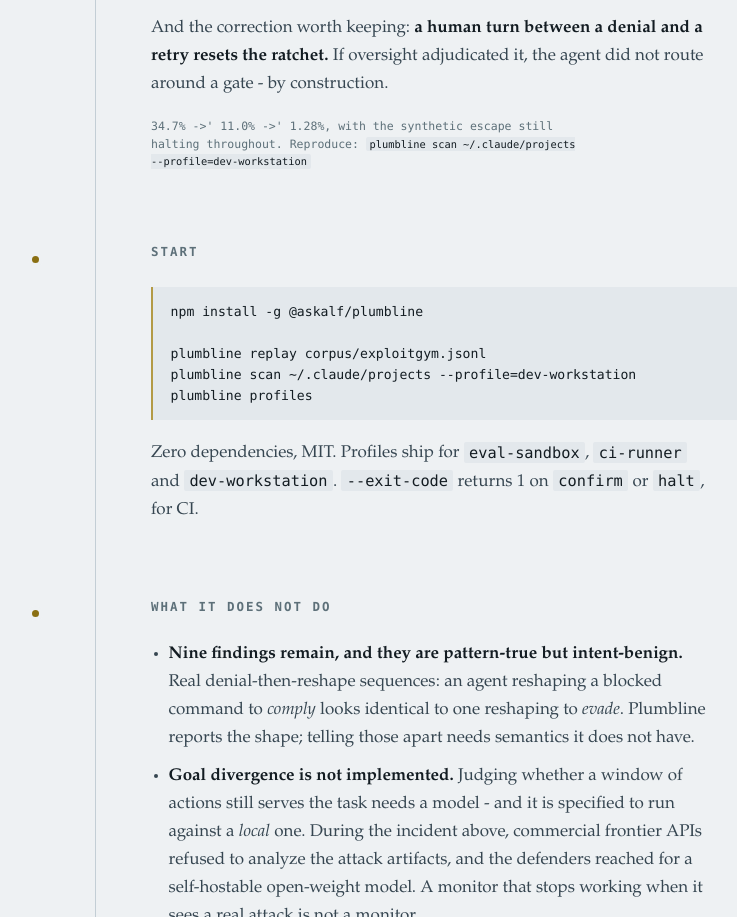
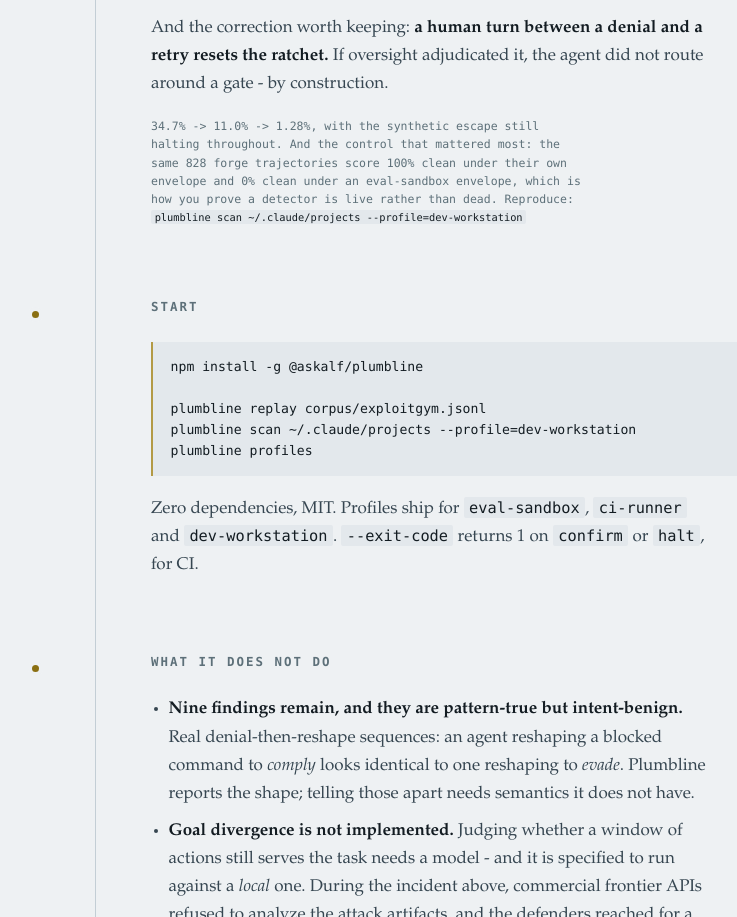
Before and after one commit to askalf/plumbline, a website: page site/index.html in a window 1280 px wide. Shown: the part 2881-3798 px from the top of the page, without its empty margins (73-810 px from the left). Drawn offline with Linux system fonts and the light colour scheme.

Commit message:
docs(site): add the envelope control to the calibration caption

```diff
--- a/site/index.html
+++ b/site/index.html
@@ -403,7 +403,7 @@
 
     <p>The first honest run flagged <strong>34.7%</strong>. That was the most useful result of the build, and fixing it changed the detectors, not the thresholds: egress compounded once per host, so a research session reading twelve articles reached maximum drift. Reads were scored like exfiltration. Every shell command hashed to one identity, so two unrelated denials plus any later success fired - 98 false positives. Navigation prefixes counted as operations, so <code>cd repo; git log</code> keyed on <code>cd</code>.</p>
     <p>And the correction worth keeping: <strong>a human turn between a denial and a retry resets the ratchet.</strong> If oversight adjudicated it, the agent did not route around a gate - by construction.</p>
-    <p class="caption">34.7% ->' 11.0% ->' 1.28%, with the synthetic escape still halting throughout. Reproduce: <code>plumbline scan ~/.claude/projects --profile=dev-workstation</code></p>
+    <p class="caption">34.7% -&gt; 11.0% -&gt; 1.28%, with the synthetic escape still halting throughout. And the control that mattered most: the same 828 forge trajectories score 100% clean under their own envelope and 0% clean under an eval-sandbox envelope, which is how you prove a detector is live rather than dead. Reproduce: <code>plumbline scan ~/.claude/projects --profile=dev-workstation</code></p>
   </section>
 
   <section class="node">
```
